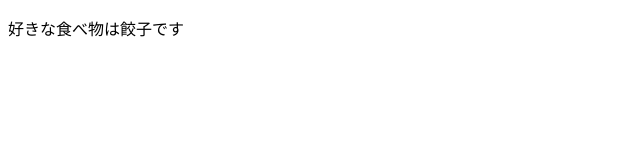
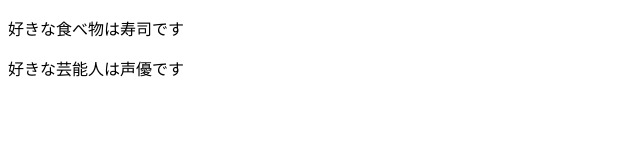
Before and after one commit to hitokin/command-practice, a plain HTML site: page index.html in a window 1280 px wide. Shown: the whole page, without its empty margins (0-640 px from the left). Drawn offline with Linux system fonts and the light colour scheme.

Commit message:
index.htmlの変更、追記

```diff
--- a/index.html
+++ b/index.html
@@ -2,6 +2,7 @@
 	<html lang="ja">
 	<head></head>
 	<body>
-		<p>好きな食べ物は餃子です</p>
+		<p>好きな食べ物は寿司です</p>
+		<p>好きな芸能人は声優です</p>
 	</body>
 	</html>
```
